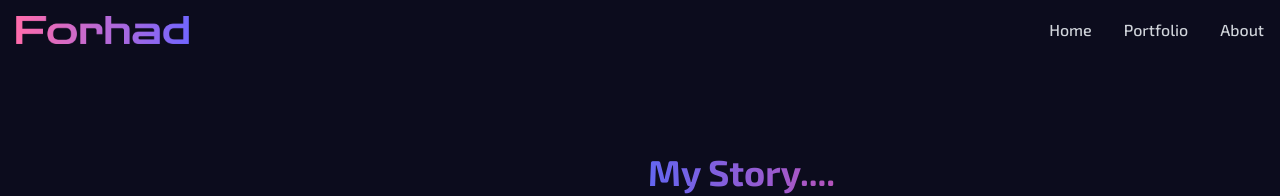
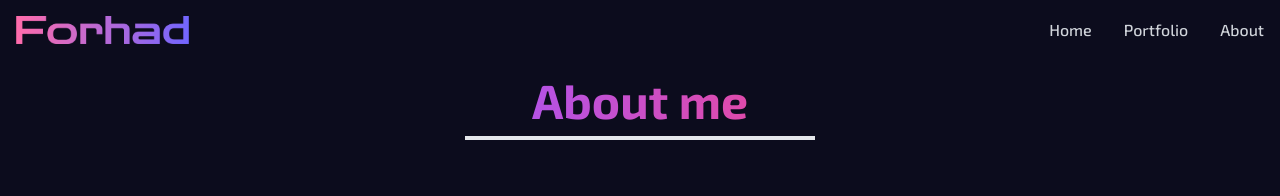
Before and after one commit to forhadhossen1/Forhad-Hossen, a React (Vite) app: page /about in a window 1280 px wide. Shown: the top 196 px of the page. Built offline with nearby package versions, Linux system fonts and the light colour scheme; no server answers.

Commit message:
create about heading

```diff
--- a/src/Pages/About/About.jsx
+++ b/src/Pages/About/About.jsx
@@ -1,7 +1,7 @@
 /* eslint-disable react/no-unescaped-entities */
 import { FaBootstrap, FaCss3, FaHtml5, FaJs, FaNodeJs, FaReact } from "react-icons/fa6";
 import aboutImage from "../../assets/heroPhoto.png"
-import skillPhoto from  "../../assets/Heroman2.png"
+import skillPhoto from "../../assets/Heroman2.png"
 import { SiAxios, SiExpress, SiFirebase, SiFramer, SiGit, SiGithub, SiJsonwebtokens, SiMongodb, SiNextdotjs, SiReactrouter, SiSass, SiTailwindcss } from "react-icons/si";
 import Footer from "../../Components/Footer";
 import { motion } from "framer-motion";
@@ -9,6 +9,23 @@ import { motion } from "framer-motion";
 const About = () => {
     return (
         <div className="pt-16 max-w-screen-xl mx-auto">
+
+
+            <div>
+                <motion.h1
+                    initial={{ x: -200, opacity: 0 }}
+                    whileInView={{ x: 0, opacity: 1 }}
+                    transition={{
+                        delay: 0.9,
+                        x: { type: "spring", stiffness: 30 },
+                        opacity: { duration: 2 },
+                        ease: "easeIn",
+                        duration: 1,
+                    }}
+                    className="text-4xl md:text-5xl font-bold text-center border-b-4 max-w-[350px] p-3 mx-auto text-transparent bg-clip-text bg-gradient-to-r from-purple-500 to-pink-500">About me</motion.h1>
+
+            </div>
+
             <div className="flex flex-col md:flex-row justify-between items-center gap-4 my-12 p-3">
                 <div className="flex-1">
 
```
Lines whose indentation alone changed are shown as unchanged.
